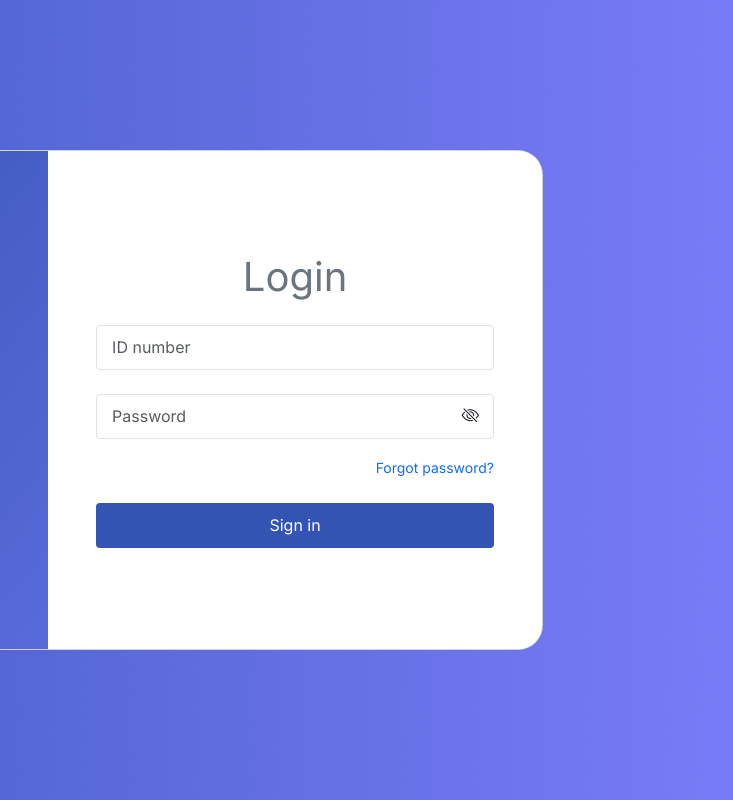
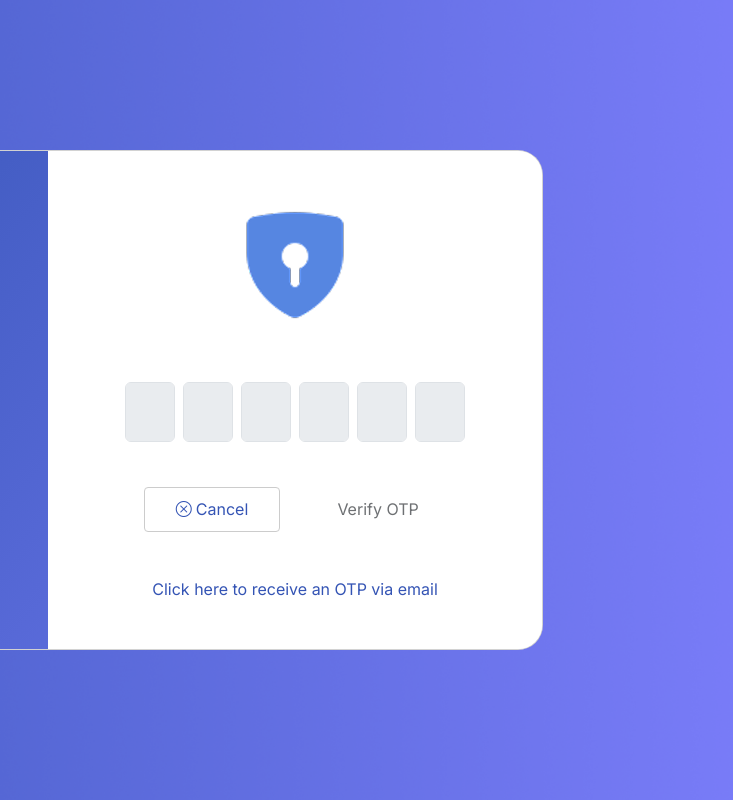
Before and after one commit to pauldungca/OLGP-Servers-Frontend, a plain HTML site: page verify-OTP.html in a window 1280 px wide. Shown: the full height of the page, 547-1280 px from the left. Drawn offline with nearby package versions, Linux system fonts and the light colour scheme.

Commit message:
Successfully finished verify OTP and verify password pages!

```diff
--- a/style.css
+++ b/style.css
@@ -43,3 +43,35 @@ body {
   color: #3454b4;
   border: 2px solid #3454b4;
 }
+
+.btn-verify {
+  height: 45px;
+  background-color: #596ad9;
+  border: none;
+  border-radius: 4px;
+  font-weight: 500;
+  color: white;
+  width: 45%;
+  transition: background-color 0.2s ease;
+}
+
+.btn-verify:hover {
+  background-color: #ffffff;
+  color: #596ad9;
+  border: 2px solid #596ad9;
+}
+
+.btn-cancel {
+  height: 45px;
+  width: 45%;
+  border: 1px solid #ccc;
+  background-color: white;
+  border-radius: 4px;
+  font-weight: 500;
+  color: #3454b4;
+  transition: background-color 0.2s ease, color 0.2s ease;
+}
+
+.btn-cancel:hover {
+  background-color: #f0f0f0;
+}
--- a/verify-OTP.html
+++ b/verify-OTP.html
@@ -32,62 +32,102 @@
 
         <!-- Right Section -->
         <div
-          class="right-section p-5 bg-white d-flex flex-column justify-content-center"
+          class="right-section p-5 bg-white d-flex flex-column justify-content-between align-items-center"
+          style="border-radius: 20px; height: 100%"
         >
-          <h2 class="mb-4 text-center text-secondary" style="font-size: 40px">
-            Login
-          </h2>
-          <form>
-            <!-- ID Number -->
-            <div class="mb-4">
+          <img
+            src="images/Security Lock.png"
+            alt="Security"
+            style="width: 150px; margin-bottom: 30px"
+          />
+
+          <div class="mb-4 text-center d-none" id="otp-message">
+            <p class="mb-0">OTP is sent to</p>
+            <p class="mb-0 fw-bold">johnpauldungca0908@gmail.com</p>
+          </div>
+
+          <!-- OTP Input Boxes -->
+          <div class="d-flex gap-2 mb-4" id="otp-inputs">
             <input
               type="text"
-                class="form-control"
-                oninput="this.value = this.value.replace(/[^0-9]/g, '')"
-                placeholder="ID number"
-                style="height: 45px; border-radius: 4px; padding: 10px 15px"
+              maxlength="1"
+              class="form-control text-center otp-input"
+              style="width: 50px; height: 60px; font-size: 24px"
+              disabled
+            />
+            <input
+              type="text"
+              maxlength="1"
+              class="form-control text-center otp-input"
+              style="width: 50px; height: 60px; font-size: 24px"
+              disabled
+            />
+            <input
+              type="text"
+              maxlength="1"
+              class="form-control text-center otp-input"
+              style="width: 50px; height: 60px; font-size: 24px"
+              disabled
+            />
+            <input
+              type="text"
+              maxlength="1"
+              class="form-control text-center otp-input"
+              style="width: 50px; height: 60px; font-size: 24px"
+              disabled
+            />
+            <input
+              type="text"
+              maxlength="1"
+              class="form-control text-center otp-input"
+              style="width: 50px; height: 60px; font-size: 24px"
+              disabled
+            />
+            <input
+              type="text"
+              maxlength="1"
+              class="form-control text-center otp-input"
+              style="width: 50px; height: 60px; font-size: 24px"
+              disabled
             />
           </div>
 
-            <!-- Password -->
-            <div class="mb-4 position-relative">
-              <input
-                type="password"
-                class="form-control"
-                placeholder="Password"
-                id="password"
-                style="
-                  height: 45px;
-                  border-radius: 4px;
-                  padding: 10px 15px;
-                  padding-right: 40px;
-                "
-              />
-              <i
-                class="bi bi-eye-slash toggle-password"
-                style="
-                  position: absolute;
-                  top: 50%;
-                  right: 15px;
-                  transform: translateY(-50%);
-                  cursor: pointer;
-                  font-size: 1.1rem;
-                "
-                onclick="togglePasswordVisibility()"
-              ></i>
+          <!-- Buttons -->
+          <div class="d-flex justify-content-between w-100 px-5 mb-3">
+            <a
+              href="index.html"
+              class="btn btn-cancel d-flex align-items-center justify-content-center"
+            >
+              <i class="bi bi-x-circle me-1"></i> Cancel
+            </a>
+            <button
+              id="verify-btn"
+              class="btn btn-verify px-4 disabled"
+              disabled
+              onclick="getOTP()"
+            >
+              Verify OTP
+            </button>
           </div>
 
-            <div class="mb-4 text-end" style="margin-top: -8px">
-              <a
-                href="#"
+          <!-- Email Link -->
+          <div class="text-center mt-2">
+            <button
+              type="button"
               class="text-decoration-none"
-                style="font-size: 0.875rem"
-                >Forgot password?</a
+              style="
+                color: #3454b4;
+                background: none;
+                border: none;
+                padding: 0;
+                font: inherit;
+                cursor: pointer;
+              "
+              onclick="sendOTP()"
             >
+              Click here to receive an OTP via email
+            </button>
           </div>
-
-            <button type="submit" class="btn btn-login">Sign in</button>
-          </form>
         </div>
       </div>
     </div>
@@ -99,19 +139,53 @@
     />
 
     <script>
-      function togglePasswordVisibility() {
-        const passwordInput = document.getElementById("password");
-        const toggleIcon = document.querySelector(".toggle-password");
+      function sendOTP() {
+        // Show the OTP message
+        document.getElementById("otp-message").classList.remove("d-none");
+        // Enable the Verify OTP button
+        var verifyBtn = document.getElementById("verify-btn");
+        verifyBtn.classList.remove("disabled");
+        verifyBtn.disabled = false;
+        // Enable OTP input boxes
+        var otpInputs = document.querySelectorAll("#otp-inputs input");
+        otpInputs.forEach(function (input) {
+          input.disabled = false;
+          input.value = ""; // clear previous values
+        });
+        // Focus the first input
+        otpInputs[0].focus();
+      }
 
-        if (passwordInput.type === "password") {
-          passwordInput.type = "text";
-          toggleIcon.classList.remove("bi-eye-slash");
-          toggleIcon.classList.add("bi-eye");
-        } else {
-          passwordInput.type = "password";
-          toggleIcon.classList.remove("bi-eye");
-          toggleIcon.classList.add("bi-eye-slash");
+      // Move to next input on input
+      document.addEventListener("DOMContentLoaded", function () {
+        var otpInputs = document.querySelectorAll("#otp-inputs input");
+        otpInputs.forEach(function (input, idx) {
+          input.addEventListener("input", function (e) {
+            // Only allow numbers
+            this.value = this.value.replace(/[^0-9]/g, "");
+            if (this.value.length === 1 && idx < otpInputs.length - 1) {
+              otpInputs[idx + 1].focus();
             }
+          });
+          input.addEventListener("keydown", function (e) {
+            // Backspace: go to previous input if empty
+            if (e.key === "Backspace" && this.value === "" && idx > 0) {
+              otpInputs[idx - 1].focus();
+            }
+          });
+        });
+      });
+
+      function getOTP() {
+        // Collect the OTP from inputs
+        var otp = "";
+        var otpInputs = document.querySelectorAll("#otp-inputs input");
+        otpInputs.forEach(function (input) {
+          otp += input.value;
+        });
+
+        //alert("Your OTP is: " + otp); // For demonstration purposes
+        window.location.href = "forgot-password.html";
       }
     </script>
   </body>
```
Also changed, not shown: forgot-password.html (+55 -50 lines). Lines whose indentation alone changed are shown as unchanged.
